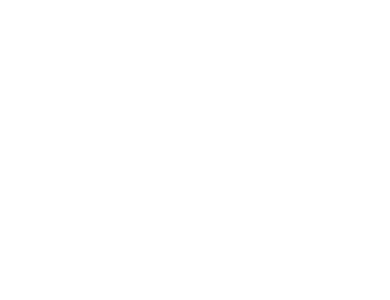
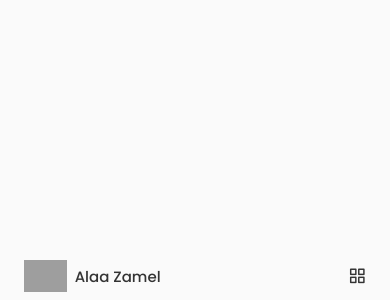
Before and after one commit to alaazamelDev/personal-portfolio, a React (Create React App) app: page / in a window 390 px wide. Shown: the part 544-844 px from the top of the page. Built offline with nearby package versions, Linux system fonts and the light colour scheme; grey boxes are pictures that could not be loaded.

Commit message:
feat: build responsive header

```diff
--- a/src/App.css
+++ b/src/App.css
@@ -142,7 +142,8 @@
 }
 
 .grid {
-  display: grid;
+  /* check fir customizations */
+  display: flex;
   gap: 1.5rem;
 }
 
@@ -189,6 +190,7 @@
 
 /* For medium devices */
 @media screen and (max-width: 768px) {
+
   body {
     margin: 0 0 var(--header-height) 0;
   }
--- a/src/App.jsx
+++ b/src/App.jsx
@@ -1,7 +1,15 @@
 import React from "react";
+import Header from "./components/header/Header";
+
+// styling
+import "./App.css";
 
 const App = () => {
-  return <div className="app"></div>;
+  return (
+    <>
+      <Header />
+    </>
+  );
 };
 
 export default App;
--- /dev/null
+++ b/src/components/header/Header.jsx
@@ -0,0 +1,76 @@
+import React from "react";
+import { useState } from "react";
+
+// assets
+import logo from "../../assets/logo.png";
+import "./header.css";
+
+const Header = () => {
+  // Define a state object to manage showing the menu
+  const [toggle, showMenu] = useState(false);
+
+  return (
+    <div>
+      <header className="header">
+        <nav className="nav container">
+          <a href="/index.html" className="nav__logo">
+            <div className="nav__logo-container">
+              <img className="nav__logo-container-img" src={logo} alt="logo" />
+              Alaa Zamel
+            </div>
+          </a>
+          <div className={toggle ? "nav__menu show-menu" : "nav__menu"}>
+            <ul className="nav__list">
+              <li className="nav__item">
+                <a href="#home" className="nav__link active-link">
+                  <i className="uil uil-estate nav__icon"></i> Home
+                </a>
+              </li>
+
+              <li className="nav__item">
+                <a href="#about" className="nav__link">
+                  <i className="uil uil-user nav__icon"></i> About
+                </a>
+              </li>
+
+              <li className="nav__item">
+                <a href="#skills" className="nav__link">
+                  <i className="uil uil-file-alt nav__icon"></i> Skills
+                </a>
+              </li>
+
+              <li className="nav__item">
+                <a href="#services" className="nav__link">
+                  <i className="uil uil-briefcase-alt nav__icon"></i> Services
+                </a>
+              </li>
+
+              <li className="nav__item">
+                <a href="#portfolio" className="nav__link">
+                  <i className="uil uil-scenery nav__icon"></i> Portfolio
+                </a>
+              </li>
+
+              <li className="nav__item">
+                <a href="#contact" className="nav__link">
+                  <i className="uil uil-message nav__icon"></i> Contact
+                </a>
+              </li>
+            </ul>
+
+            <i
+              className="uil uil-times nav__close"
+              onClick={() => showMenu(!toggle)}
+            ></i>
+          </div>
+
+          <div className="nav__toggle" onClick={() => showMenu(!toggle)}>
+            <i className="uil uil-apps"></i>
+          </div>
+        </nav>
+      </header>
+    </div>
+  );
+};
+
+export default Header;
--- /dev/null
+++ b/src/components/header/header.css
@@ -0,0 +1,138 @@
+.header {
+    width: 100%;
+    position: fixed;
+    top: 0;
+    left: 0;
+    z-index: var(--z-fixed);
+    background-color: var(--body-color);
+}
+
+.nav {
+    height: calc(var(--header-height) + 1.5rem);
+    display: flex;
+    justify-content: space-between;
+    align-items: center;
+    column-gap: 1rem;
+}
+
+.nav__logo-container {
+    display: flex;
+    align-items: center;
+}
+
+.nav__logo-container-img {
+    height: 2rem;
+    width: auto;
+    margin-right: 0.5rem;
+}
+
+.nav__list {
+    display: flex;
+    column-gap: 2rem;
+}
+
+.nav__logo,
+.nav__toggle {
+    color: var(--title-color);
+    font-weight: var(--font-medium);
+}
+
+
+.nav__link {
+    display: flex;
+    flex-direction: column;
+    align-items: center;
+    font-size: var(--small-font-size);
+    color: var(--title-color);
+    font-weight: var(--font-medium);
+    transition: .3s;
+}
+
+.nav__icon,
+.nav__close,
+.nav__toggle {
+    display: none;
+}
+
+/* Active Link */
+.active-link,
+.nav__link:hover {
+    color: var(--title-color-dark);
+}
+
+
+/* For medium devices */
+@media screen and (max-width: 768px) {
+    .header {
+        top: initial;
+        bottom: 0;
+    }
+
+    .nav {
+        height: var(--header-height);
+    }
+
+    .nav__menu {
+        position: fixed;
+        bottom: -100%;
+        left: 0;
+        width: 100%;
+        background-color: var(--body-color);
+        padding: 2rem 1.5rem 4rem;
+        box-shadow: 0 -1px 4px rgba(0, 0, 0, 0.15);
+        border-radius: 1.5rem 1.5rem 0 0;
+        transition: .3s
+    }
+
+    /* Show Menu */
+    .show-menu {
+        bottom: 0;
+    }
+
+
+    .nav__list {
+        display: grid;
+        grid-template-columns: repeat(3, 1fr);
+        gap: 2rem;
+    }
+
+    .nav__icon {
+        font-size: 1.2rem;
+
+    }
+
+    .nav__close {
+        position: absolute;
+        right: 1.3rem;
+        bottom: 0.5rem;
+        font-size: 1.5rem;
+        cursor: pointer;
+        color: var(--title-color);
+    }
+
+    .nav__close:hover {
+        color: var(--title-color-dark);
+    }
+
+    .nav__toggle {
+        font-size: 1.1rem;
+        cursor: pointer;
+    }
+
+    .nav__icon,
+    .nav__close,
+    .nav__toggle {
+        display: block
+    }
+}
+
+/* For small devices */
+@media screen and (max-width: 350px) {
+    .nav__menu {
+        padding: 2rem 0.25rem 4rem;
+    }
+
+    .nav__list {
+        column-gap: 0;
+    }
+}
```
Also changed, not shown: 1 other file (tests, documents, lock files or other folders).
